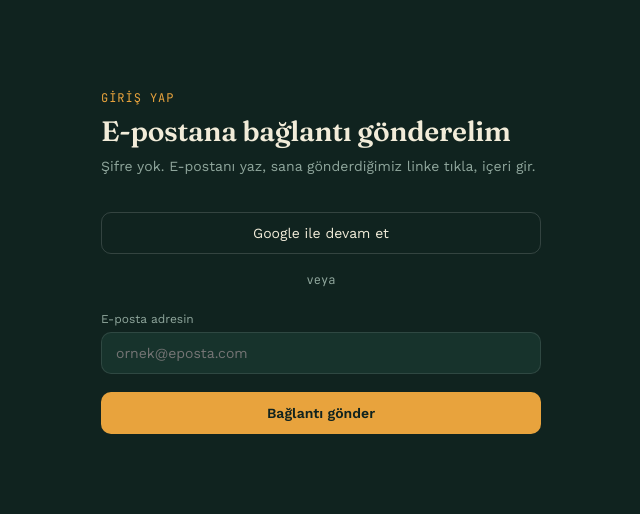
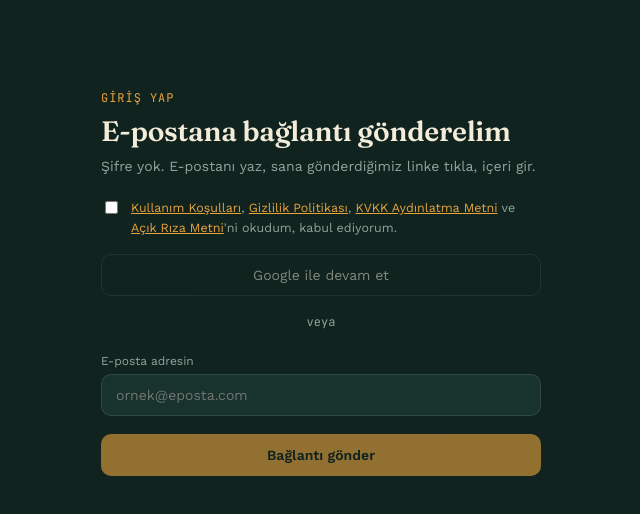
Before and after one commit to enisasistbt-ai/teksayfa, a Next.js app: page /login in a window 1280 px wide. Shown: the top 514 px of the page, without its empty margins (319-959 px from the left). Built offline with nearby package versions, Linux system fonts and the light colour scheme; no server answers.

Commit message:
Add files via upload

```diff
--- a/app/login/page.js
+++ b/app/login/page.js
@@ -1,6 +1,7 @@
 "use client";
 
 import { useState } from "react";
+import Link from "next/link";
 import { supabase } from "../../lib/supabaseClient";
 
 export default function Login() {
@@ -8,10 +9,15 @@ export default function Login() {
   const [sent, setSent] = useState(false);
   const [loading, setLoading] = useState(false);
   const [error, setError] = useState("");
+  const [agreed, setAgreed] = useState(false);
 
   async function handleLogin(e) {
     e.preventDefault();
     setError("");
+    if (!agreed) {
+      setError("Devam etmek için sözleşmeleri kabul etmen gerekiyor.");
+      return;
+    }
     setLoading(true);
     const { error } = await supabase.auth.signInWithOtp({
       email,
@@ -32,6 +38,10 @@ export default function Login() {
 
   async function handleGoogleLogin() {
     setError("");
+    if (!agreed) {
+      setError("Devam etmek için sözleşmeleri kabul etmen gerekiyor.");
+      return;
+    }
     await supabase.auth.signInWithOAuth({
       provider: "google",
       options: {
@@ -55,10 +65,48 @@ export default function Login() {
 
       {!sent && (
         <>
+          <label
+            className="row"
+            style={{
+              alignItems: "flex-start",
+              gap: 10,
+              marginTop: 24,
+              cursor: "pointer",
+            }}
+          >
+            <input
+              type="checkbox"
+              checked={agreed}
+              onChange={(e) => {
+                setAgreed(e.target.checked);
+                if (e.target.checked) setError("");
+              }}
+              style={{ marginTop: 3, flexShrink: 0, accentColor: "var(--amber)" }}
+            />
+            <span style={{ fontSize: 12.5, color: "var(--muted)", lineHeight: 1.6 }}>
+              <Link href="/kullanim-kosullari" target="_blank" style={{ color: "var(--amber)" }}>
+                Kullanım Koşulları
+              </Link>
+              ,{" "}
+              <Link href="/gizlilik-politikasi" target="_blank" style={{ color: "var(--amber)" }}>
+                Gizlilik Politikası
+              </Link>
+              ,{" "}
+              <Link href="/kvkk-aydinlatma-metni" target="_blank" style={{ color: "var(--amber)" }}>
+                KVKK Aydınlatma Metni
+              </Link>{" "}
+              ve{" "}
+              <Link href="/acik-riza-metni" target="_blank" style={{ color: "var(--amber)" }}>
+                Açık Rıza Metni
+              </Link>
+              'ni okudum, kabul ediyorum.
+            </span>
+          </label>
+
           <button
             type="button"
             className="btn-ghost"
-            style={{ width: "100%", marginTop: 24 }}
+            style={{ width: "100%", marginTop: 16, opacity: agreed ? 1 : 0.5 }}
             onClick={handleGoogleLogin}
           >
             Google ile devam et
@@ -103,7 +151,11 @@ export default function Login() {
               {error}
             </p>
           )}
-          <button className="btn" style={{ marginTop: 18, width: "100%" }} disabled={loading}>
+          <button
+            className="btn"
+            style={{ marginTop: 18, width: "100%", opacity: agreed ? 1 : 0.6 }}
+            disabled={loading}
+          >
             {loading ? "Gönderiliyor..." : "Bağlantı gönder"}
           </button>
         </form>
```
